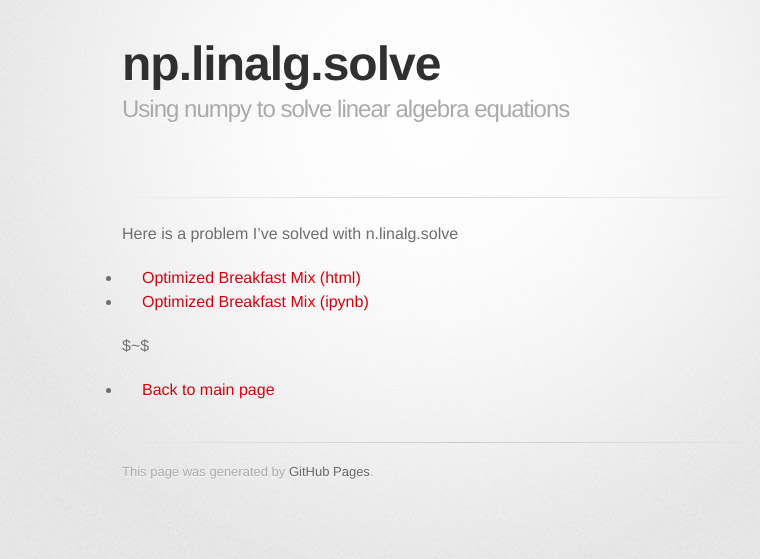
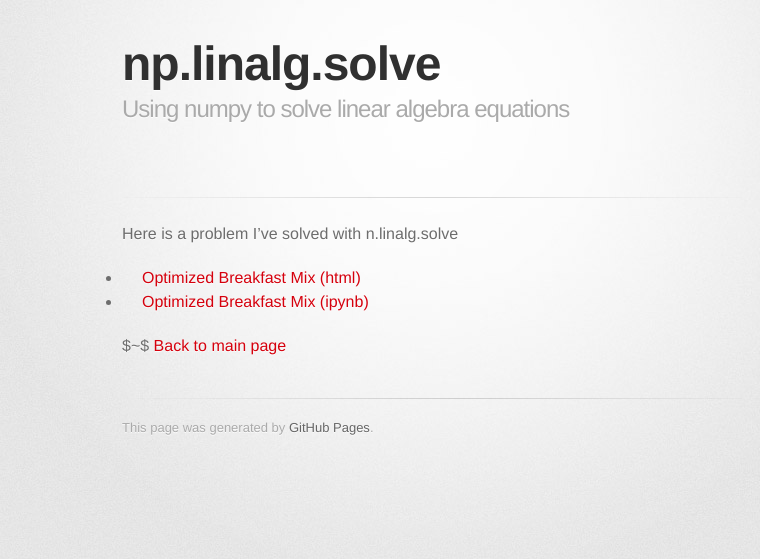
Before and after one commit to WCFord/WCFord.github.io, a Jekyll site: the page built from np.linalg.solve/index.md, in a window 1280 px wide. Shown: the top 559 px of the page, without its empty margins (208-968 px from the left). Built offline with Jekyll 4.4.1, drawn with Linux system fonts in a browser that asks for light colours; some web fonts are replaced; our own code applies the rules of GitHub Pages for plain Markdown files.

```diff
--- a/np.linalg.solve/index.md
+++ b/np.linalg.solve/index.md
@@ -8,4 +8,4 @@ Here is a problem I've solved with n.linalg.solve
 - [Optimized Breakfast Mix (ipynb)](Optimized_Breakfast_Mix.ipynb)
 
 $~$
-- [Back to main page](https://wcford.github.io/)
+[Back to main page](https://wcford.github.io/)
```
